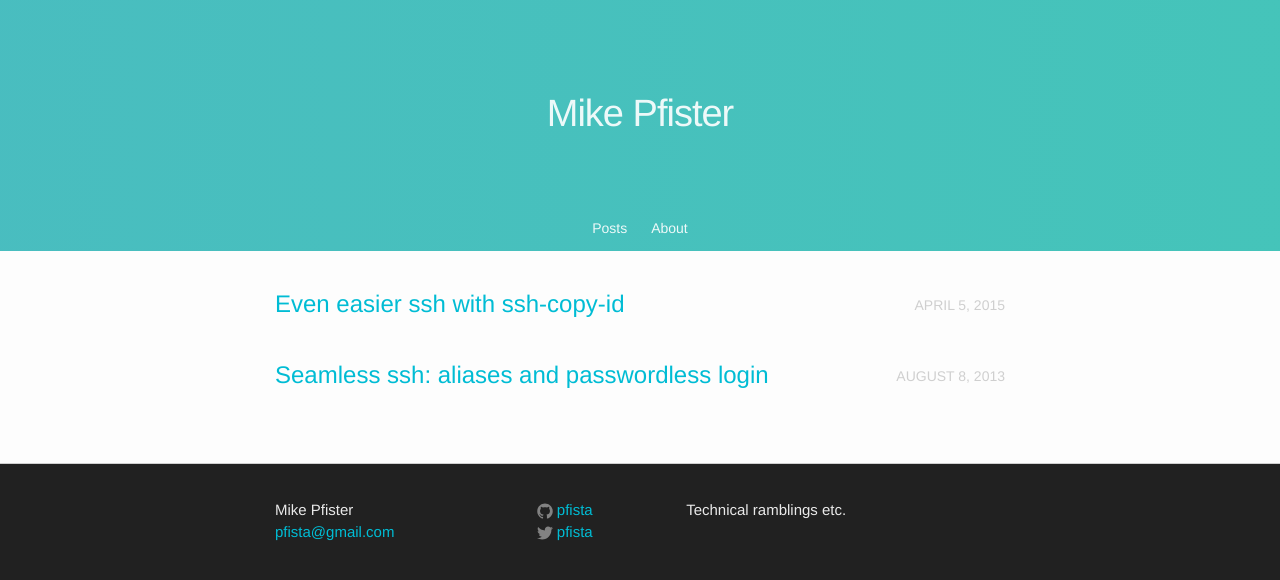
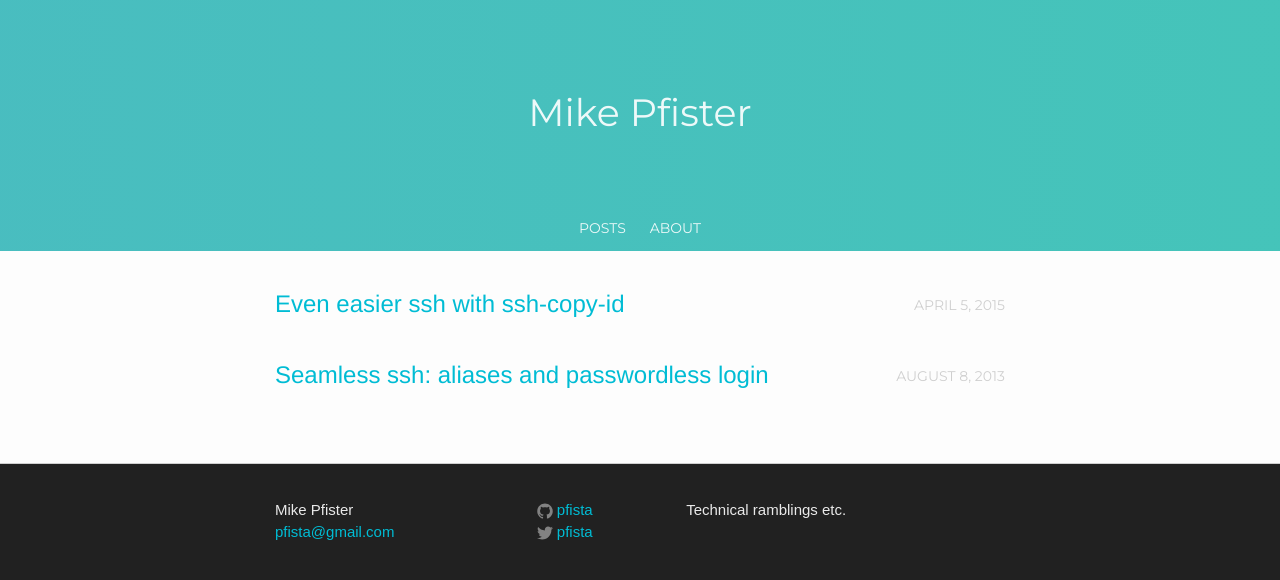
Before and after one commit to pfista/pfista-old.github.io, a Jekyll site: the page built from index.html, in a window 1280 px wide. Shown: the top 580 px of the page. Built offline with Jekyll 4.4.1, drawn with Linux system fonts in a browser that asks for light colours; some web fonts are replaced.

Commit message:
Font and style updates

```diff
--- a/_sass/_base.scss
+++ b/_sass/_base.scss
@@ -10,6 +10,16 @@ dl, dd, ol, ul, figure {
 html {
     background: $background-color-dark;
 
+    ::-moz-selection { /* Code for Firefox */
+        color: $background-color;
+        background: $background-color-dark;
+    }
+
+    ::selection {
+        color: $background-color;
+        background: $background-color-dark;
+    }
+
 }
 
 
@@ -18,7 +28,7 @@ html {
  * Basic styling
  */
 body {
-    font-family: $base-font-family;
+    font-family: $paragraph-font-family;
     font-size: $base-font-size;
     line-height: $base-line-height;
     font-weight: 300;
@@ -102,7 +112,6 @@ a {
 
     &:hover {
         color: $text-color;
-        text-decoration: underline;
     }
 }
 
--- a/_sass/_layout.scss
+++ b/_sass/_layout.scss
@@ -22,9 +22,9 @@
   }
 
 .site-title {
+    font-family: $title-font-family;
     font-size: 38px;
     line-height: 56px;
-    letter-spacing: -1px;
     padding: 85px 0 0 0;
     text-align: center;
     color: $secondary-text-color;
@@ -44,6 +44,8 @@
     .page-link {
         color: $secondary-text-color;
         line-height: $base-line-height;
+        font-family: $title-font-family;
+        text-transform: uppercase;
 
         // Gaps between nav items, but not on the first one
         &:not(:first-child) {
@@ -195,6 +197,7 @@
 }
 
 .post-meta-index {
+    font-family: $title-font-family;
     font-size: $small-font-size;
     color: $grey-color-light;
     text-transform: uppercase;
@@ -203,6 +206,7 @@
 }
 
 .post-meta {
+    font-family: $title-font-family;
     font-size: $small-font-size;
     color: $grey-color-light;
     text-transform: uppercase;
@@ -210,9 +214,13 @@
 
 .post-link {
     font-size: 24px;
+    font-family: $base-font-family;
     color: $link-color;
     &:visited {
         color: $link-color-visited;
+    }
+    &:hover {
+      color: $link-color-hover;
     }
 }
 
@@ -225,8 +233,10 @@
 
 .post-title {
     font-size: 42px;
-    letter-spacing: -1px;
+    font-family: $title-font-family;
+    letter-spacing: 1px;
     line-height: 1;
+
 
     @include media-query($on-laptop) {
         font-size: 36px;
--- a/css/main.scss
+++ b/css/main.scss
@@ -3,8 +3,13 @@
 ---
 @charset "utf-8";
 
+@import url(http://fonts.googleapis.com/css?family=Mandali|Montserrat);
+
 // Our variables
-$base-font-family: Helvetica, Arial, sans-serif;
+$paragraph-font-family: 'Mandali', sans-serif;
+$title-font-family: 'Montserrat', sans-serif;
+$base-font-family: Helvetica, sans-serif;
+
 $base-font-size:   16px;
 $small-font-size:  $base-font-size * 0.875;
 $base-line-height: 1.5;
@@ -34,7 +39,8 @@ $secondary-text-color: rgba(#ffffff, 0.9);
 $accent-color-light: $blue-color-light;
 $accent-color-dark: $blue-color-dark;
 $link-color: $cyan-color;
-$link-color-visited: $cyan-color;
+$link-color-visited: $blue-grey-color-dark;
+$link-color-hover: $blue-grey-color-dark;
 
 // Width of the content area
 $content-width:    800px;
```
Also changed, not shown: _drafts/hackback.md (line endings or trailing spaces).
